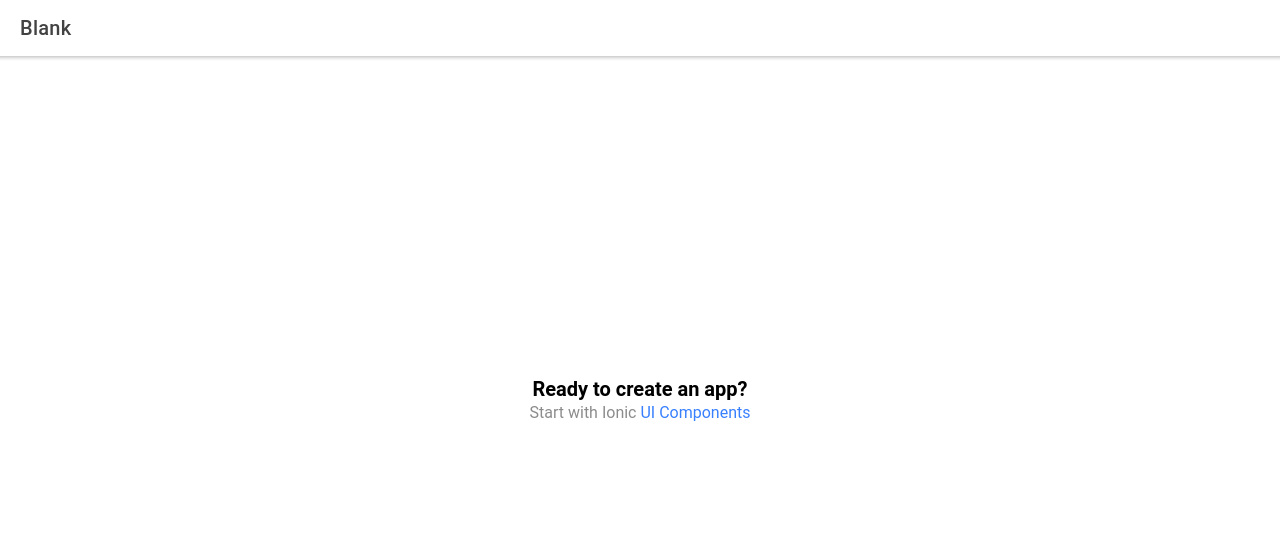
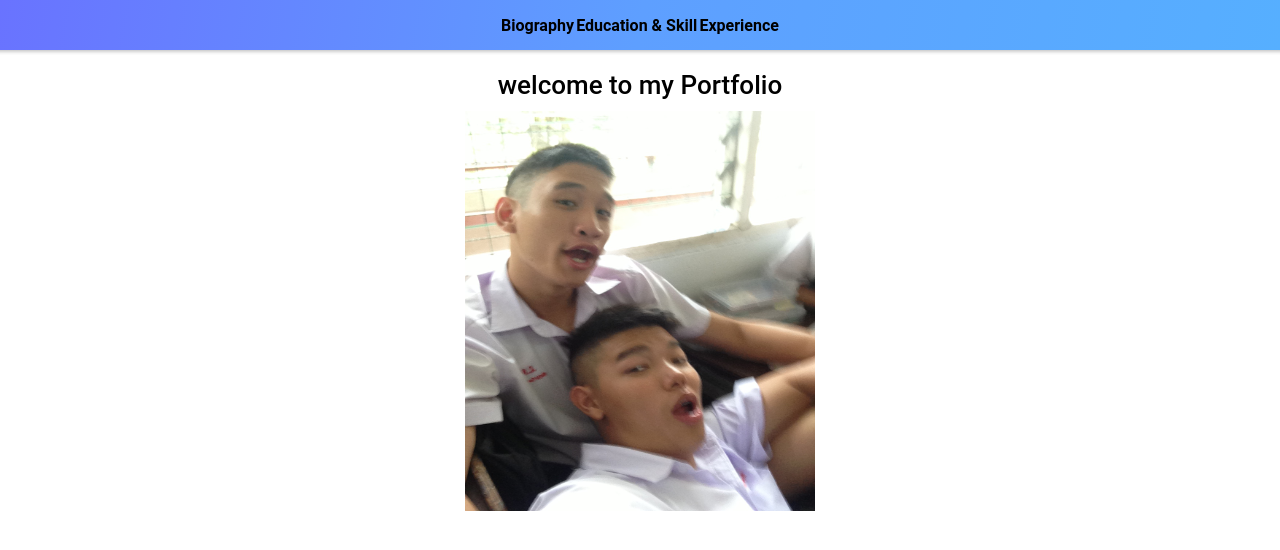
Before and after one commit to mikeGLA/Ionic-React-Personal-Portfolio, a React (Create React App) app: page /home in a window 1280 px wide. Shown: the top 550 px of the page. Built offline with nearby package versions, Linux system fonts and the light colour scheme.

Commit message:
first update

```diff
--- a/src/App.tsx
+++ b/src/App.tsx
@@ -1,7 +1,7 @@
 import { Redirect, Route } from 'react-router-dom';
 import { IonApp, IonRouterOutlet, setupIonicReact } from '@ionic/react';
 import { IonReactRouter } from '@ionic/react-router';
-import Home from './pages/Home';
+import Home from './HomePage/Home';
 
 /* Core CSS required for Ionic components to work properly */
 import '@ionic/react/css/core.css';
--- /dev/null
+++ b/src/HomePage/Home.css
@@ -0,0 +1,18 @@
+.HomeIndex{
+    text-align: center;
+}
+
+.HomeNav-Flex{
+    display: flex;
+    flex-direction: row;
+    justify-content: space-evenly;
+    width: 100%;
+    padding: 0 500px;
+    height: 50px;
+    background-image: linear-gradient(100deg, #6973ff , #5e9fff, #56afff);
+}
+
+.HomeNav-Flex > div{
+    margin: auto;
+    font-weight: bold;
+}
--- /dev/null
+++ b/src/HomePage/Home.tsx
@@ -0,0 +1,40 @@
+import {
+  IonApp,
+  IonContent,
+  IonHeader,
+  IonLabel,
+  IonPage,
+  IonTab,
+  IonTabBar,
+  IonTabButton,
+  IonTabs,
+  IonTitle,
+  IonToolbar,
+} from "@ionic/react";
+import "./Home.css";
+import ProPic from "../img/propic.jpg"
+
+const Home: React.FC = () => {
+  return (
+    <IonApp>
+      <IonPage>
+        <IonContent className="HomeIndex" fullscreen>
+          <IonHeader className="HomeNav-Flex">
+            <div>Biography</div>
+            <div>Education & Skill</div>
+            <div>Experience</div>
+          </IonHeader>
+          <h1>welcome to my Portfolio</h1>
+          <div className="HomeBody">
+            <div className="MyPic">
+              <img src={ProPic} width="350px" height="400px" />
+            </div>
+            <div></div>
+          </div>
+        </IonContent>
+      </IonPage>
+    </IonApp>
+  );
+};
+
+export default Home;
--- a/src/components/ExploreContainer.css
+++ /dev/null
@@ -1,24 +0,0 @@
-.container {
-  text-align: center;
-  position: absolute;
-  left: 0;
-  right: 0;
-  top: 50%;
-  transform: translateY(-50%);
-}
-
-.container strong {
-  font-size: 20px;
-  line-height: 26px;
-}
-
-.container p {
-  font-size: 16px;
-  line-height: 22px;
-  color: #8c8c8c;
-  margin: 0;
-}
-
-.container a {
-  text-decoration: none;
-}
--- a/src/components/ExploreContainer.tsx
+++ /dev/null
@@ -1,14 +0,0 @@
-import './ExploreContainer.css';
-
-interface ContainerProps { }
-
-const ExploreContainer: React.FC<ContainerProps> = () => {
-  return (
-    <div className="container">
-      <strong>Ready to create an app?</strong>
-      <p>Start with Ionic <a target="_blank" rel="noopener noreferrer" href="https://ionicframework.com/docs/components">UI Components</a></p>
-    </div>
-  );
-};
-
-export default ExploreContainer;
--- a/src/pages/Home.tsx
+++ /dev/null
@@ -1,25 +0,0 @@
-import { IonContent, IonHeader, IonPage, IonTitle, IonToolbar } from '@ionic/react';
-import ExploreContainer from '../components/ExploreContainer';
-import './Home.css';
-
-const Home: React.FC = () => {
-  return (
-    <IonPage>
-      <IonHeader>
-        <IonToolbar>
-          <IonTitle>Blank</IonTitle>
-        </IonToolbar>
-      </IonHeader>
-      <IonContent fullscreen>
-        <IonHeader collapse="condense">
-          <IonToolbar>
-            <IonTitle size="large">Blank</IonTitle>
-          </IonToolbar>
-        </IonHeader>
-        <ExploreContainer />
-      </IonContent>
-    </IonPage>
-  );
-};
-
-export default Home;
```
Also changed, not shown: src/img/propic.jpg (added), src/pages/Home.css (deleted).
